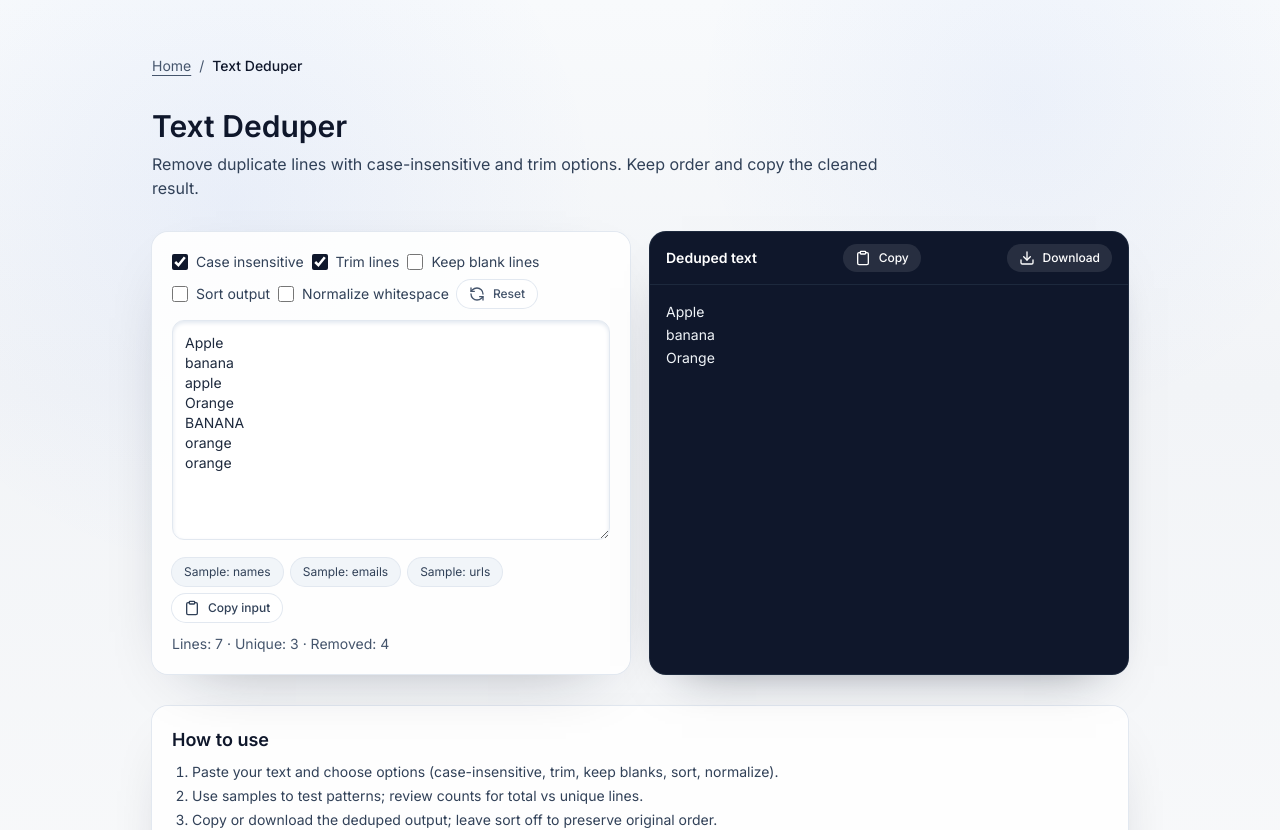
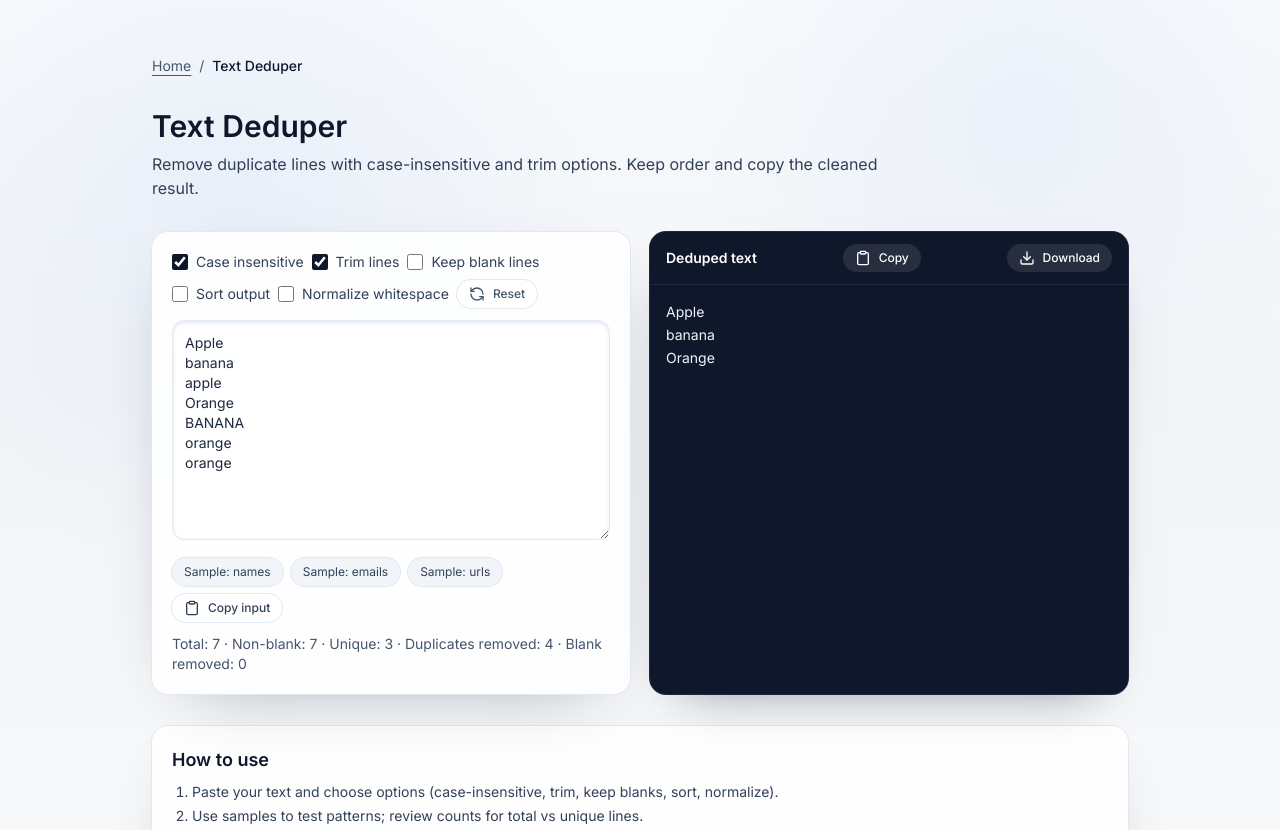
Before and after one commit to ChainPix/custom-website, a Next.js app: page /text-deduper in a window 1280 px wide. Shown: the top 830 px of the page. Built offline with nearby package versions, Linux system fonts and the light colour scheme; no server answers.

Commit message:
Aligned the stats with the exact normalization pipeline used for deduping and surfaced the full set of counts in the UI

```diff
--- a/app/(tools)/text-deduper/TEXT_DEDUPER.md
+++ b/app/(tools)/text-deduper/TEXT_DEDUPER.md
@@ -5,6 +5,7 @@
 - UX: Warnings for empty/length, status updates, sample buttons, sort toggle for alphabetized output; keeps first occurrence order when sort off.
 - Validation: Empty/length guard; inline errors; counts displayed.
 - Guardrails: Enforces `MAX_LEN` with a clear error message and disables processing when input is too large.
+- Stats: Counts now follow the same normalization pipeline (total, non-blank, unique, duplicates removed, blank removed).
 - Accessibility: `aria-live` status, labeled output region, aria-labels on controls, focus-visible styling; copy status announced.
 - Content/SEO: Metadata plus on-page How-to/FAQ with privacy note; FAQPage JSON-LD injected.
 
--- a/app/(tools)/text-deduper/client.tsx
+++ b/app/(tools)/text-deduper/client.tsx
@@ -43,18 +43,41 @@ export default function TextDeduperClient() {
     setInput(nextInput);
   };
 
-  const output = useMemo(() => {
-    if (error || input.length > MAX_LEN) return "";
+  const { output, stats } = useMemo(() => {
+    if (error || input.length > MAX_LEN) {
+      return {
+        output: "",
+        stats: {
+          totalLines: 0,
+          nonBlankLines: 0,
+          uniqueLines: 0,
+          duplicatesRemoved: 0,
+          blankLinesRemoved: 0,
+        },
+      };
+    }
     let lines = input.split(/\r?\n/);
     if (options.normalizeRegex) {
       lines = lines.map((l) => l.replace(/\s+/g, " ").trim());
     }
     const seen = new Set<string>();
     const result: string[] = [];
+    const totalLines = lines.length;
+    let nonBlankLines = 0;
+    let blankLinesRemoved = 0;
+    let includedLines = 0;
     for (const line of lines) {
       const normalized = options.trimLines ? line.trim() : line;
       const key = options.caseInsensitive ? normalized.toLowerCase() : normalized;
-      if (normalized === "" && !options.keepBlank) continue;
+      const isBlank = normalized === "";
+      if (isBlank && !options.keepBlank) {
+        blankLinesRemoved += 1;
+        continue;
+      }
+      if (!isBlank) {
+        nonBlankLines += 1;
+      }
+      includedLines += 1;
       if (!seen.has(key)) {
         seen.add(key);
         result.push(normalized);
@@ -63,17 +86,25 @@ export default function TextDeduperClient() {
     if (options.sort) {
       result.sort((a, b) => a.localeCompare(b));
     }
-    return result.join("\n");
+    const uniqueLines = result.length;
+    const duplicatesRemoved = Math.max(includedLines - uniqueLines, 0);
+    return {
+      output: result.join("\n"),
+      stats: {
+        totalLines,
+        nonBlankLines,
+        uniqueLines,
+        duplicatesRemoved,
+        blankLinesRemoved,
+      },
+    };
   }, [error, input, options]);
 
-  const linesCount = useMemo(() => {
-    if (error || input.length > MAX_LEN) return 0;
-    return input.split(/\r?\n/).filter((l) => l !== "").length;
-  }, [error, input]);
-  const uniqueCount = useMemo(() => {
-    if (error) return 0;
-    return output.split(/\r?\n/).filter((l) => l !== "").length;
-  }, [error, output]);
+  const linesCount = stats.totalLines;
+  const nonBlankCount = stats.nonBlankLines;
+  const uniqueCount = stats.uniqueLines;
+  const duplicatesRemovedCount = stats.duplicatesRemoved;
+  const blankRemovedCount = stats.blankLinesRemoved;
 
   const handleCopy = async () => {
     try {
@@ -228,8 +259,9 @@ export default function TextDeduperClient() {
             <p className="text-sm font-medium text-amber-600">{error}</p>
           ) : (
             <p className="text-sm text-slate-600">
-              Lines: {linesCount.toLocaleString()} · Unique: {uniqueCount.toLocaleString()} · Removed:{" "}
-              {Math.max(linesCount - uniqueCount, 0).toLocaleString()}
+              Total: {linesCount.toLocaleString()} · Non-blank: {nonBlankCount.toLocaleString()} · Unique:{" "}
+              {uniqueCount.toLocaleString()} · Duplicates removed: {duplicatesRemovedCount.toLocaleString()} · Blank removed:{" "}
+              {blankRemovedCount.toLocaleString()}
             </p>
           )}
         </div>
```
